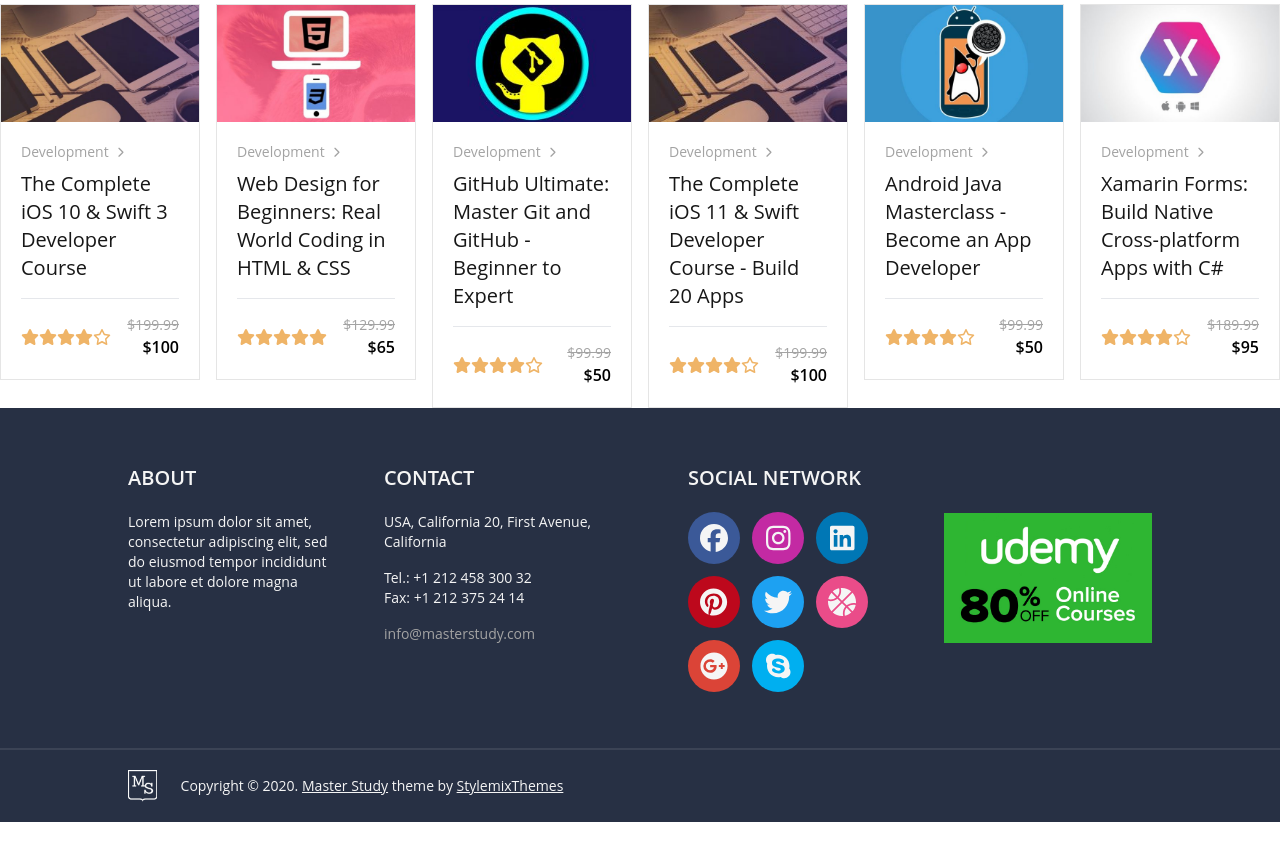
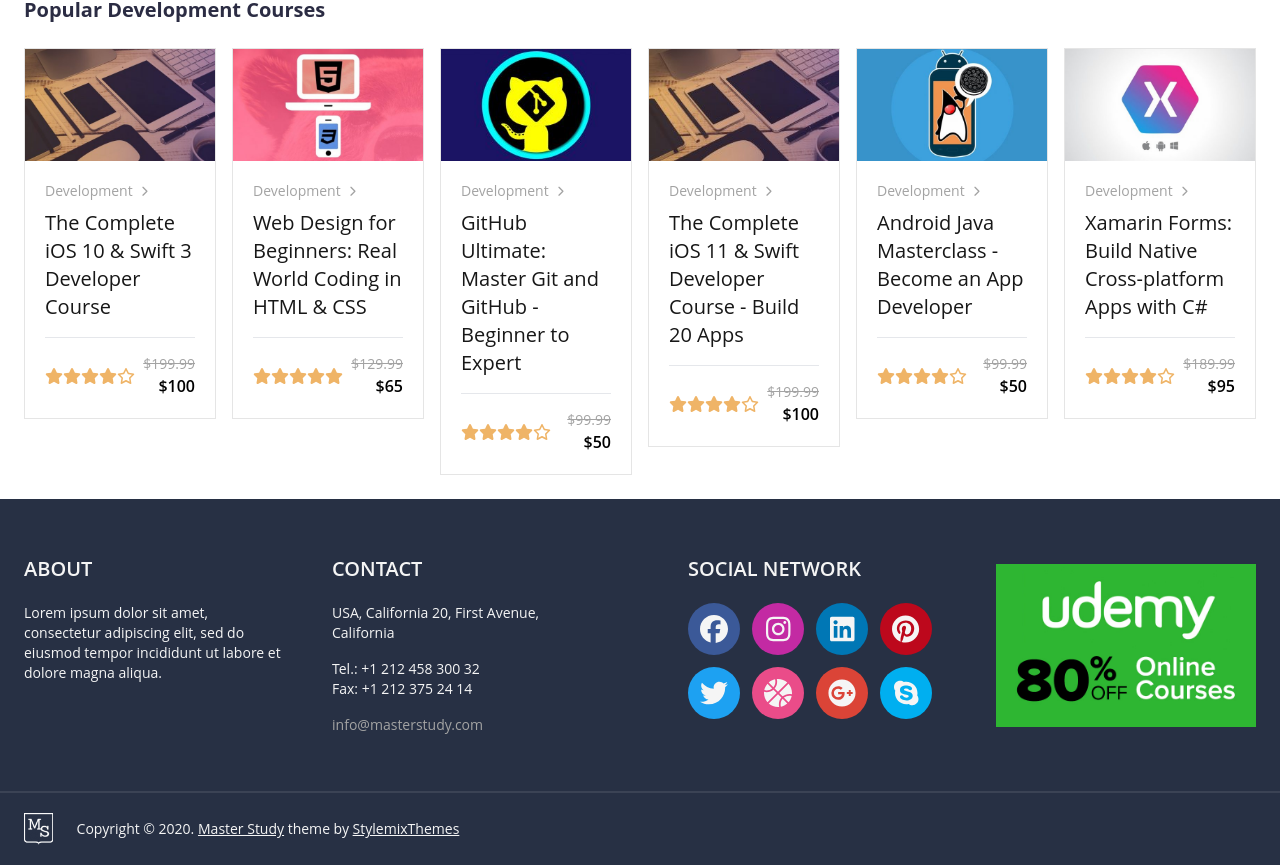
Before and after one commit to giorgioverzicco/proj-html-vuejs, a Vue app: page / in a window 1280 px wide. Shown: the part 722-1587 px from the top of the page. Before the commit the page ends 1544 px from the top, so only its background shows below. Built offline with nearby package versions, Linux system fonts and the light colour scheme.

Commit message:
changed containers

```diff
--- a/src/App.vue
+++ b/src/App.vue
@@ -18,10 +18,10 @@ export default {
 
 <style>
 .container-lg {
-  @apply w-full px-4 lg:px-0 lg:max-w-screen-xl;
+  @apply mx-auto max-w-[1640px] p-6;
 }
 
 .container-md {
-  @apply w-full px-4 lg:px-0 lg:max-w-screen-lg;
+  @apply mx-auto max-w-[1366px] p-6;
 }
 </style>
```
